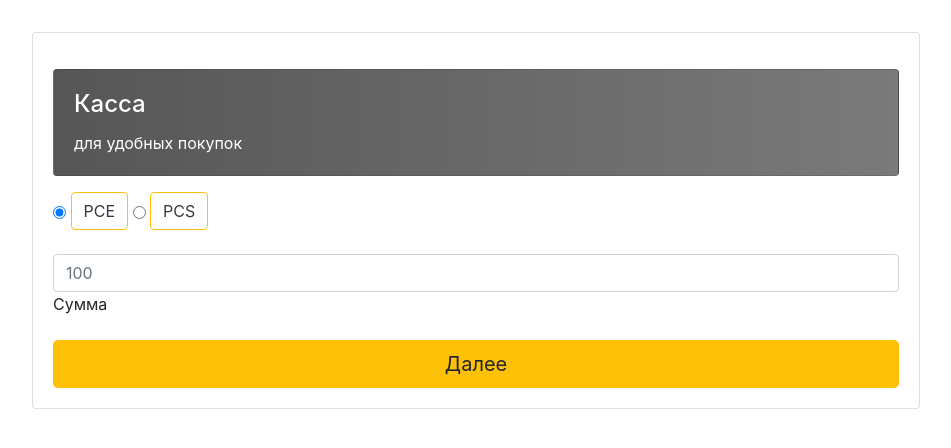
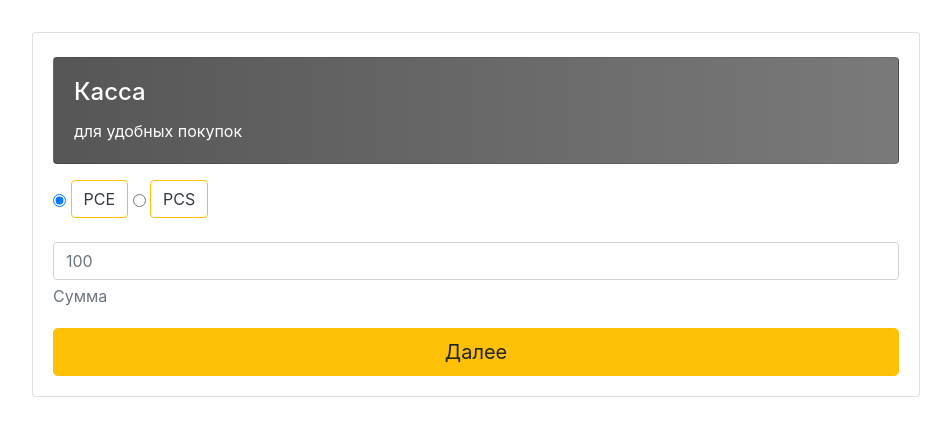
Before and after one commit to roctbb/startup-fest-bot, a Flask app: page /payments/ in a window 1280 px wide. Shown: the part 56-504 px from the top of the page, without its empty margins (164-1115 px from the left). Run offline with Flask 3, Linux system fonts and the light colour scheme.

Commit message:
Update card styling in payment form
This commit makes two modifications to the styling of the payment form. Firstly, it adjusts the margin-top of the card element from 3 units to 1. Secondly, it modifies the "Сумма" label by adding a "text-muted my-1" class to it, creating a more subtle appearance.

```diff
--- a/templates/payments/payment.html
+++ b/templates/payments/payment.html
@@ -9,7 +9,7 @@
         <div class="col-12 col-md-10">
             <div class="card rounded-5 m-3">
                 <div class="card-body">
-                    <div class="card rounded-4 mb-3 mt-3"
+                    <div class="card rounded-4 mb-3 mt-1"
                          style="background: linear-gradient(to right, #565656, #7a7a7a); color: white;">
                         <div class="card-body">
                             <h4 class="card-title">
@@ -40,7 +40,7 @@
                         <div class="form-floating mb-3 mt-3">
                             <input onchange="buttonShow()" name="amount" type="number" class="form-control rounded-4" id="floatingInput"
                                    placeholder="100">
-                            <label for="floatingInput">Сумма</label>
+                            <label for="floatingInput" class="text-muted my-1">Сумма</label>
                         </div>
                         <button onclick="showQr()" id="sendButton" class="btn btn-warning btn-lg rounded-4" style="width: 100%; display: block">
                             Далее
```
